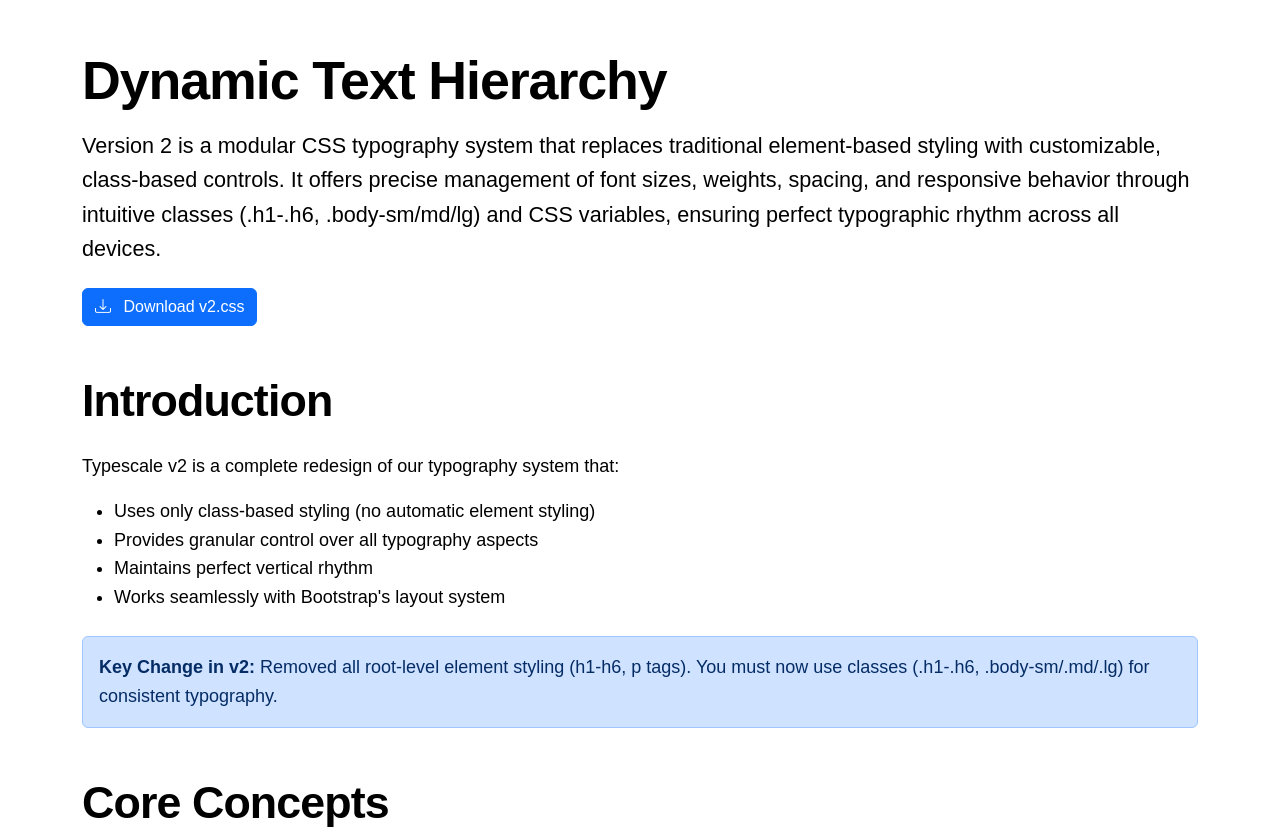
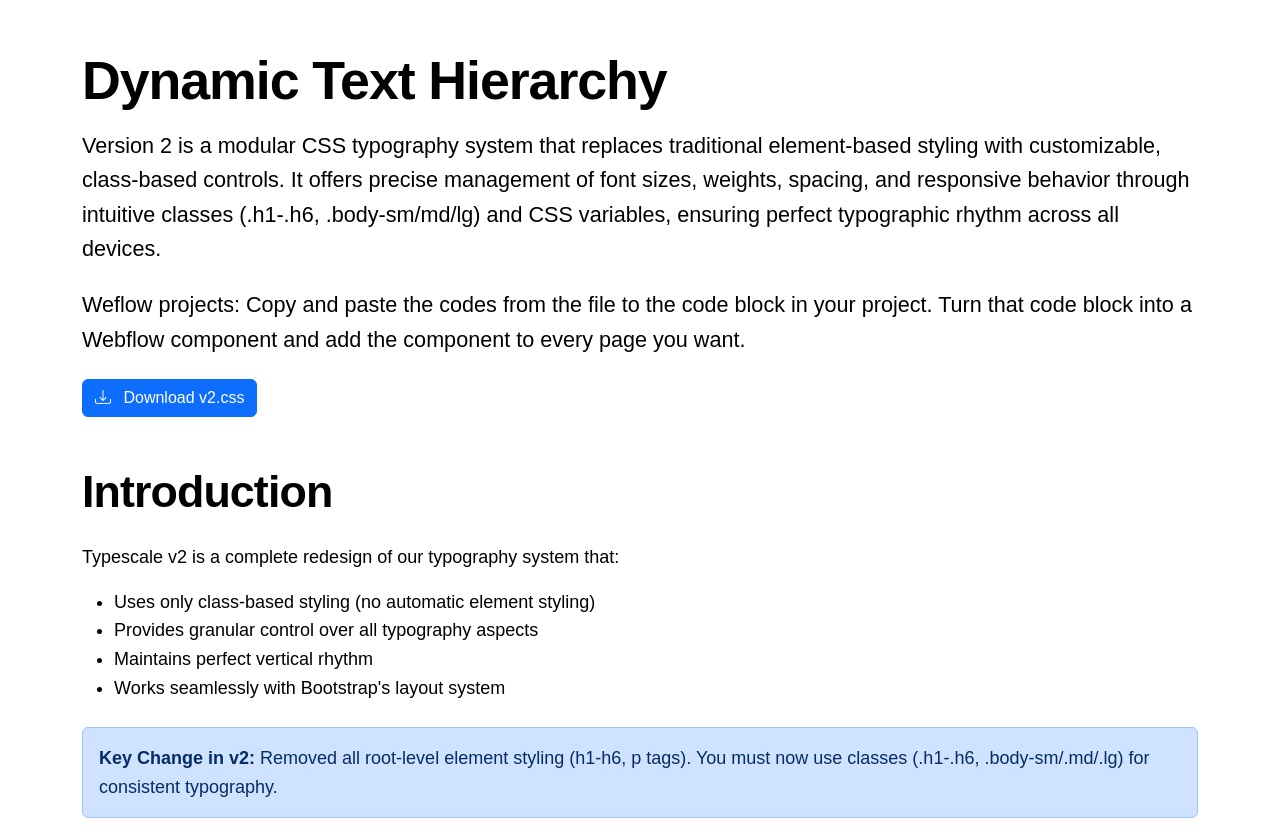
Before and after one commit to aashutoast/typescale, a plain HTML site: page index.html in a window 1280 px wide. Shown: the top 832 px of the page. Drawn offline with nearby package versions, Linux system fonts and the light colour scheme.

Commit message:
Added hero para

```diff
--- a/index.html
+++ b/index.html
@@ -45,6 +45,7 @@
         <header class="text-left w-100 mw-lg-75 mb-5">
             <h1 class="h1 mb-3">Dynamic Text Hierarchy</h1>
             <p class="body-lg">Version 2 is a modular CSS typography system that replaces traditional element-based styling with customizable, class-based controls. It offers precise management of font sizes, weights, spacing, and responsive behavior through intuitive classes (.h1-.h6, .body-sm/md/lg) and CSS variables, ensuring perfect typographic rhythm across all devices.</p>
+            <p class="body-lg">Weflow projects: Copy and paste the codes from the file to the code block in your project. Turn that code block into a Webflow component and add the component to every page you want.</p>
                         <div class="d-grid gap-2 d-md-flex justify-content-md-left mt-3">
     <a href="v2.css" download="typescale-v2.css" class="btn btn-primary me-md-2">
         <i class="bi bi-download me-2"></i> Download v2.css
```
